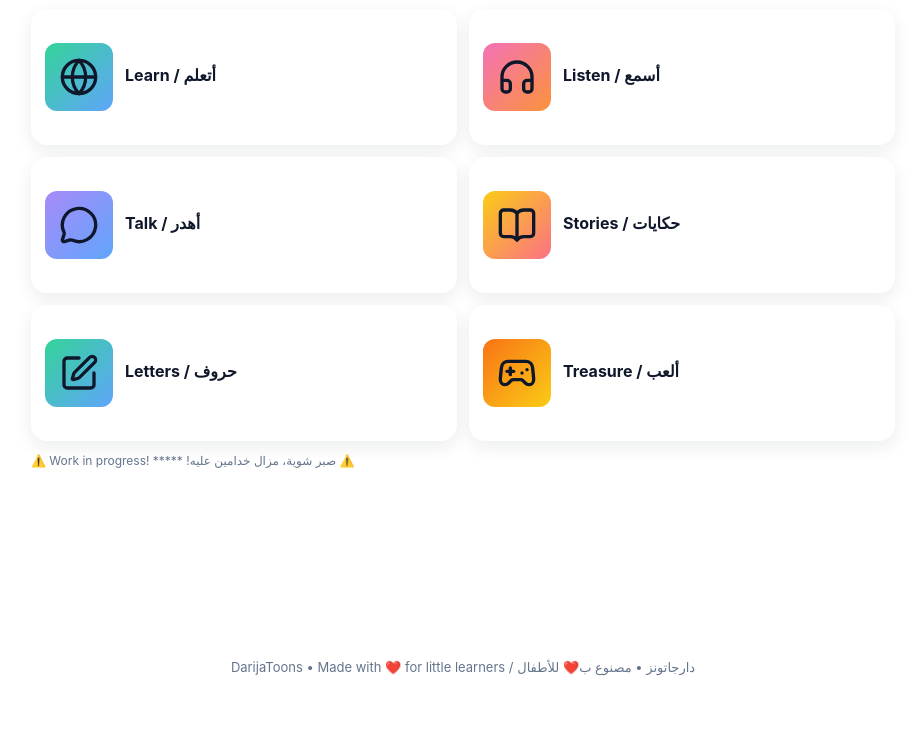
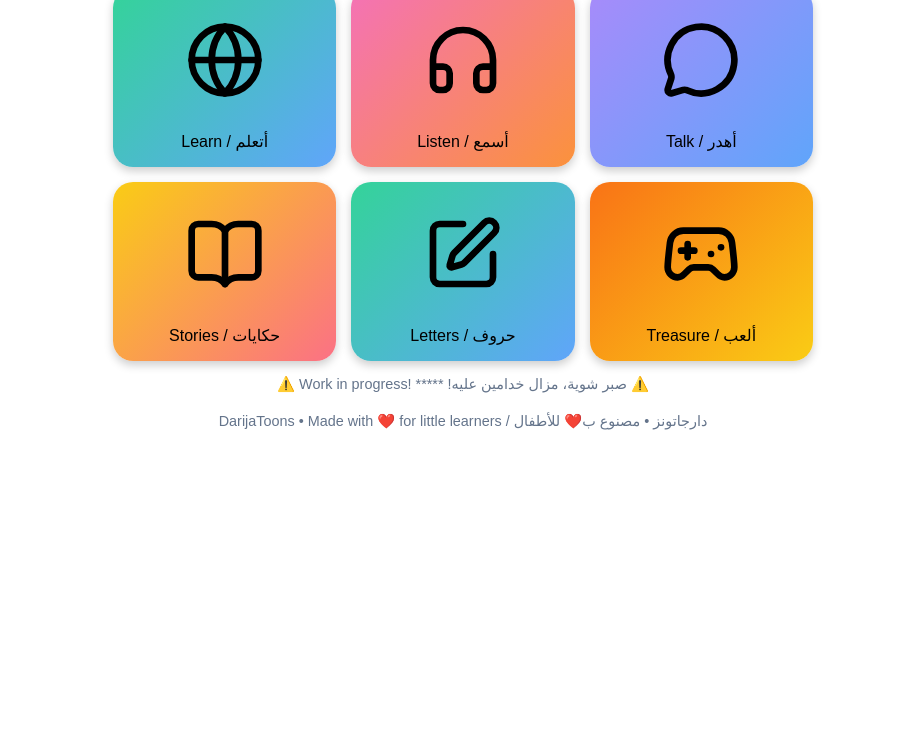
Before and after one commit to feynfou/DarijaToons-Hub, a plain HTML site: page index.html in a window 1280 px wide. Shown: the part 99-840 px from the top of the page, without its empty margins (177-1088 px from the left). Before the commit the page ends 800 px from the top, so only its background shows below. Drawn offline with nearby package versions, Linux system fonts and the light colour scheme.

Commit message:
Add files via upload

```diff
--- a/index.html
+++ b/index.html
@@ -6,158 +6,129 @@
   <title>DarijaToons — Play Hub / دارجاتونز — مركز الألعاب</title>
   <script src="https://unpkg.com/lucide@latest"></script>
   <style>
-    :root{
-      --bg: #ffffff;
-      --card: #ffffff;
-      --accent: #34d399;
-      --accent-2: #facc15;
-      --text: #0f172a;
-      --muted: #64748b;
-      --shadow: 0 6px 18px rgba(15,23,42,0.08);
-      --radius: 16px;
-      --gap: 12px;
-      font-family: Inter, ui-sans-serif, system-ui, -apple-system, "Segoe UI", Roboto, "Helvetica Neue", Arial;
+    body {
+      font-family: "Poppins", sans-serif;
+      margin: 0;
+      background: #fff;
+      color: #000;
+      display: flex;
+      justify-content: center;
+      align-items: flex-start;
+      min-height: 100vh;
+      padding: 20px;
     }
-    html,body{height:100%;margin:0;background:var(--bg);color:var(--text);}
-    .wrap{max-width:900px;margin:0 auto;padding:18px;display:flex;flex-direction:column;min-height:100vh;box-sizing:border-box;}
 
-    /* Updated header */
-    header{
-      display:flex;
-      flex-direction:column;  /* stack logo and text vertically */
-      align-items:center;     /* center horizontally */
-      gap:12px;
-      margin-bottom:24px;
-      text-align:center;      /* center the text */
+    #app { text-align: center; width: 100%; max-width: 600px; }
+
+    h1 { font-size: 1.6rem; margin-bottom: 1rem; }
+
+    .grid { display: grid; grid-template-columns: repeat(2,1fr); gap: 15px; margin-top: 20px; }
+
+    .card {
+      background: #fff;
+      border-radius: 20px;
+      padding: 1rem;
+      cursor: pointer;
+      box-shadow: 0 4px 10px rgba(0,0,0,0.2);
+      transition: transform 0.3s;
+      display: flex;
+      flex-direction: column;
+      align-items: center;
+      text-decoration: none;
+      color: inherit;
     }
-    /* .logo{width:56px;height:56px;border-radius:12px;background:linear-gradient(135deg,var(--accent),#60a5fa);display:flex;align-items:center;justify-content:center;box-shadow:var(--shadow);} */
-    .title{font-size:28px;font-weight:700;line-height:1.2} /* bigger title */
-    .subtitle{font-size:18px;color:var(--muted);line-height:1.3} /* bigger subtitle */
 
-    .intro{margin:14px 0 18px}
-    .intro h1{font-size:20px;margin:0 0 6px}
-    .intro p{margin:0;color:var(--muted);font-size:13px}
-    .grid{display:grid;grid-template-columns:repeat(2,1fr);gap:var(--gap);}
-    .card{
-      background:var(--card);
-      border-radius:var(--radius);
-      padding:14px;display:flex;gap:12px;align-items:center;box-shadow:var(--shadow);text-decoration:none;color:inherit;
-      transition:transform .14s ease, box-shadow .14s ease;
-      height:108px;overflow:hidden;
+    .card:hover { transform: scale(1.05); }
+
+    .icon {
+      width: 120px;
+      height: 120px;
+      display: flex;
+      align-items: center;
+      justify-content: center;
+      margin-bottom: 0.5rem;
+      flex-shrink: 0;
+      overflow: hidden;
     }
-    .card:active{transform:translateY(2px)}
-    .card .icon{flex:0 0 68px;height:68px;border-radius:12px;display:flex;align-items:center;justify-content:center;background:linear-gradient(180deg,rgba(0,0,0,0.03),rgba(0,0,0,0.02));}
-    .card .content{flex:1;min-width:0}
-    .card .label{font-weight:700;font-size:16px;margin-bottom:4px}
-    .card .tag{font-size:12px;color:var(--muted)}
-    .card[data-card="discover"] .icon{background:linear-gradient(135deg,var(--accent),#60a5fa)}
-    .card[data-card="listen"] .icon{background:linear-gradient(135deg,#f472b6,#fb923c)}
-    .card[data-card="speak"] .icon{background:linear-gradient(135deg,#a78bfa,#60a5fa)}
-    .card[data-card="read"] .icon{background:linear-gradient(135deg,#facc15,#fb7185)}
-    .card[data-card="write"] .icon{background:linear-gradient(135deg,#34d399,#60a5fa)}
-    .card[data-card="treasure"] .icon{background:linear-gradient(135deg,#f97316,#facc15)}
-    .small{font-size:12px;color:var(--muted)}
-    .modal{position:fixed;inset:0;display:flex;align-items:center;justify-content:center;padding:20px;pointer-events:none}
-    .modal .box{background:var(--card);border-radius:12px;padding:14px 16px;box-shadow:var(--shadow);max-width:420px;width:100%;pointer-events:auto}
-    .modal.hidden{display:none}
-    footer{margin-top:auto;padding:18px 0 8px;color:var(--muted);font-size:13px;text-align:center}
+/* CODE ADDED BY Malik to incease icon size :)*/
+ .card svg {
+      width: 80px;
+      height: 80px;
+      /* color: #d71690; */
+      margin-bottom: 0.5rem;
+    }
+
+/* CODE ADDED BY Malik for card colors */
+
+.card[data-card="discover"] { background: linear-gradient(135deg, #34d399, #60a5fa); }
+.card[data-card="listen"]   { background: linear-gradient(135deg, #f472b6, #fb923c); }
+.card[data-card="speak"]    { background: linear-gradient(135deg, #a78bfa, #60a5fa); }
+.card[data-card="read"]     { background: linear-gradient(135deg, #facc15, #fb7185); }
+.card[data-card="write"]    { background: linear-gradient(135deg, #34d399, #60a5fa); }
+.card[data-card="treasure"] { background: linear-gradient(135deg, #f97316, #facc15); }
+
+
+    /* Bigger icon itself */
+    .icon i {
+      width: 100%;   /* fill container */
+      height: 100%;  /* fill container */
+    }
+
+    /* --- Colored icons --- */
+    /* .card[data-card="discover"] .icon { color: #34d399; }
+    .card[data-card="listen"]   .icon { color: #f472b6; }
+    .card[data-card="speak"]    .icon { color: #a78bfa; }
+    .card[data-card="read"]     .icon { color: #facc15; }
+    .card[data-card="write"]    .icon { color: #34d399; }
+    .card[data-card="treasure"] .icon { color: #f97316; } */
+
+    .card .label { font-size: 1rem; font-weight: 500; color: #000; text-align: center; }
+
+    .small { font-size: 0.9rem; color: #64748b; margin-top: 15px; }
+
+    footer { margin-top: 20px; color: #64748b; font-size: 0.9rem; text-align:center; }
+
+    @media (min-width:600px){ .grid{ grid-template-columns:repeat(3,1fr); } }
+    @media (min-width:900px){ #app{ max-width:700px; } }
   </style>
 </head>
 <body>
-  <div class="wrap">
-    <header>
-      <div class="logo" aria-hidden>
-        <svg viewBox="0 0 64 64" fill="none" xmlns="http://www.w3.org/2000/svg" aria-hidden>
-          <circle cx="32" cy="32" r="30" fill="white" opacity="0.06"/>
-          <path d="M32 14c3 0 5 2 6 4 2 1 4 3 4 8s-3 12-10 12-10-7-10-12 2-8 4-8c1-2 3-4 6-4z" fill="#0f172a" opacity="0.85"/>
-        </svg>
-      </div>
-      <div>
-        <div class="title">DarijaToons Playland</div>
-       </div>
-    </header>
-<!--
-    <section class="intro">
-      <h1>Where shall we play today? / واش بغيت تلعب اليوم؟</h1>
-      <p>Choose a world: discover new words with Kiko, listen to silly sounds, read tiny stories, write magic letters and speak out loud.</p>
-      <p> ! اختار عالم: اكتشف كلمات جديدة مع كيكو، سمع أصوات مضحكة، اقرا حكايات صغيرة، كتب حروف سحرية، و هدر</p>
-    </section> -->
+  <div id="app">
+    <h1>DarijaToons Play Hub / دارجاتونز — مركز الألعاب</h1>
 
-    <main>
-      <div class="grid" role="list">
-
-        <a role="listitem" class="card" data-card="discover" data-url="https://feynfou.github.io/flashcards-app/">
-          <div class="icon" aria-hidden>
-            <i data-lucide="globe" width="40" height="40"></i>
-          </div>
-          <div class="content">
-            <div class="label">Learn / أتعلم </div>
-            <!-- <div class="tag">Tap, flip, and find new words! / قلّب و اكتشف كلمات جديدة!</div> -->
-          </div>
+    <div class="grid">
+      <a class="card" data-card="discover" data-url="https://feynfou.github.io/DarijaToons-Books/">
+        <div class="icon"><i data-lucide="globe" stroke-width="2"></i></div>
+        <div class="label">Learn / أتعلم</div>
       </a>
 
-        <a role="listitem" class="card" data-card="listen" data-url="https://feynfou.github.io/Darijatoons-Quiz/">
-          <div class="icon" aria-hidden>
-            <i data-lucide="headphones" width="40" height="40"></i>
-          </div>
-          <div class="content">
-            <div class="label">Listen /  أسمع </div>
-            <!-- <div class="tag">Can you guess what you hear? / تقدر تعرف واش سمعت؟</div> -->
-          </div>
+      <a class="card" data-card="listen" data-url="https://feynfou.github.io/Darijatoons-Quiz/">
+        <div class="icon"><i data-lucide="headphones" stroke-width="2"></i></div>
+        <div class="label">Listen / أسمع</div>
       </a>
 
-        <a role="listitem" class="card" data-card="speak" data-url="https://feynfou.github.io/flashcards-app/">
-          <div class="icon" aria-hidden>
-            <i data-lucide="message-circle" width="40" height="40"></i>
-          </div>
-          <div class="content">
-            <div class="label">Talk / أهدر  </div>
-            <!-- <div class="tag">Say the words with me! / قُل الكلمات معايا!</div> -->
-          </div>
+      <a class="card" data-card="speak" data-url="https://feynfou.github.io/flashcards-app/">
+        <div class="icon"><i data-lucide="message-circle" stroke-width="2"></i></div>
+        <div class="label">Talk / أهدر</div>
       </a>
 
-        <a role="listitem" class="card" data-card="read" data-url="https://feynfou.github.io/Darijatoons-Quiz/">
-          <div class="icon" aria-hidden>
-            <i data-lucide="book-open" width="40" height="40"></i>
-          </div>
-          <div class="content">
-            <div class="label">Stories /  حكايات </div>
-            <!-- <div class="tag">Let’s read tiny tales in Darija! / اقرأ حكايات صغيرة بالدارجة!</div> -->
-          </div>
+      <a class="card" data-card="read" data-url="https://feynfou.github.io/Darijatoons-Quiz/">
+        <div class="icon"><i data-lucide="book-open" stroke-width="2"></i></div>
+        <div class="label">Stories / حكايات</div>
       </a>
 
-        <a role="listitem" class="card" data-card="write" data-url="#replace-me-write-TBD">
-          <div class="icon" aria-hidden>
-            <i data-lucide="edit" width="40" height="40"></i>
-          </div>
-          <div class="content">
-            <div class="label">Letters / حروف </div>
-            <!-- <div class="tag">Trace, draw, and make words appear! / ارسم، كتب، وخلي الكلمات تبان!</div> -->
-          </div>
+      <a class="card" data-card="write" data-url="#replace-me-write-TBD">
+        <div class="icon"><i data-lucide="edit" stroke-width="2"></i></div>
+        <div class="label">Letters / حروف</div>
       </a>
 
-        <a role="listitem" class="card" data-card="treasure" data-url="https://feynfou.github.io/Darijatoons-Memory/">
-          <div class="icon" aria-hidden>
-            <i data-lucide="gamepad-2" width="40" height="40"></i>
+      <a class="card" data-card="treasure" data-url="https://feynfou.github.io/Darijatoons-Memory/">
+        <div class="icon"><i data-lucide="gamepad-2" stroke-width="2"></i></div>
+        <div class="label">Treasure / ألعب</div>
+      </a>
     </div>
-          <div class="content">
-            <div class="label">Treasure / ألعب </div>
-            <!-- <div class="tag">Collect stickers & prizes! / جمع ملصقات و جوائز!</div> -->
-          </div>
-        </a>
 
-      </div>
-    </main>
-
-    <div class="small" style="margin-top:12px">⚠️ Work in progress! ***** !صبر شوية، مزال خدامين عليه ⚠️</div>
-
-    <div id="modal" class="modal hidden" aria-hidden="true">
-      <div class="box" role="dialog" aria-modal="true">
-        <div style="font-weight:700;margin-bottom:6px">Link not set / الرابط مازال ما تحددش</div>
-        <div style="color:var(--muted);margin-bottom:12px">This game page hasn't been added yet. / هاد اللعبة مازال ما زالتش مضافة. Replace <code>data-url</code> with your game's URL / بدل <code>data-url</code> ب URL ديال اللعبة.</div>
-        <div style="text-align:right"><button id="closeBtn" style="background:var(--accent);border:none;color:white;padding:8px 12px;border-radius:10px;font-weight:700">OK / حسناً</button></div>
-      </div>
-    </div>
+    <div class="small">⚠️ Work in progress! ***** !صبر شوية، مزال خدامين عليه ⚠️</div>
 
     <footer>DarijaToons • Made with ❤️ for little learners / دارجاتونز • مصنوع ب❤️ للأطفال</footer>
   </div>
@@ -165,30 +136,15 @@
   <script>
     lucide.createIcons();
     document.querySelectorAll('.card').forEach(card => {
-      card.addEventListener('click', (e) => {
+      card.addEventListener('click', ()=>{
         const url = card.getAttribute('data-url') || '#';
         if(!url || url.startsWith('#replace-me')){
-          document.getElementById('modal').classList.remove('hidden');
-          document.getElementById('modal').setAttribute('aria-hidden','false');
-          document.getElementById('closeBtn').focus();
+          alert("This game page hasn't been added yet. / هاد اللعبة مازال ما زالتش مضافة.");
           return;
         }
         window.location.href = url;
       });
     });
-    document.getElementById('closeBtn').addEventListener('click', ()=>{
-      document.getElementById('modal').classList.add('hidden');
-      document.getElementById('modal').setAttribute('aria-hidden','true');
-    });
-    document.querySelectorAll('.card').forEach(card => {
-      card.setAttribute('tabindex','0');
-      card.addEventListener('keydown', (e)=>{
-        if(e.key === 'Enter' || e.key === ' '){
-          e.preventDefault();
-          card.click();
-        }
-      });
-    });
   </script>
 </body>
 </html>
```
Lines whose indentation alone changed are shown as unchanged.
